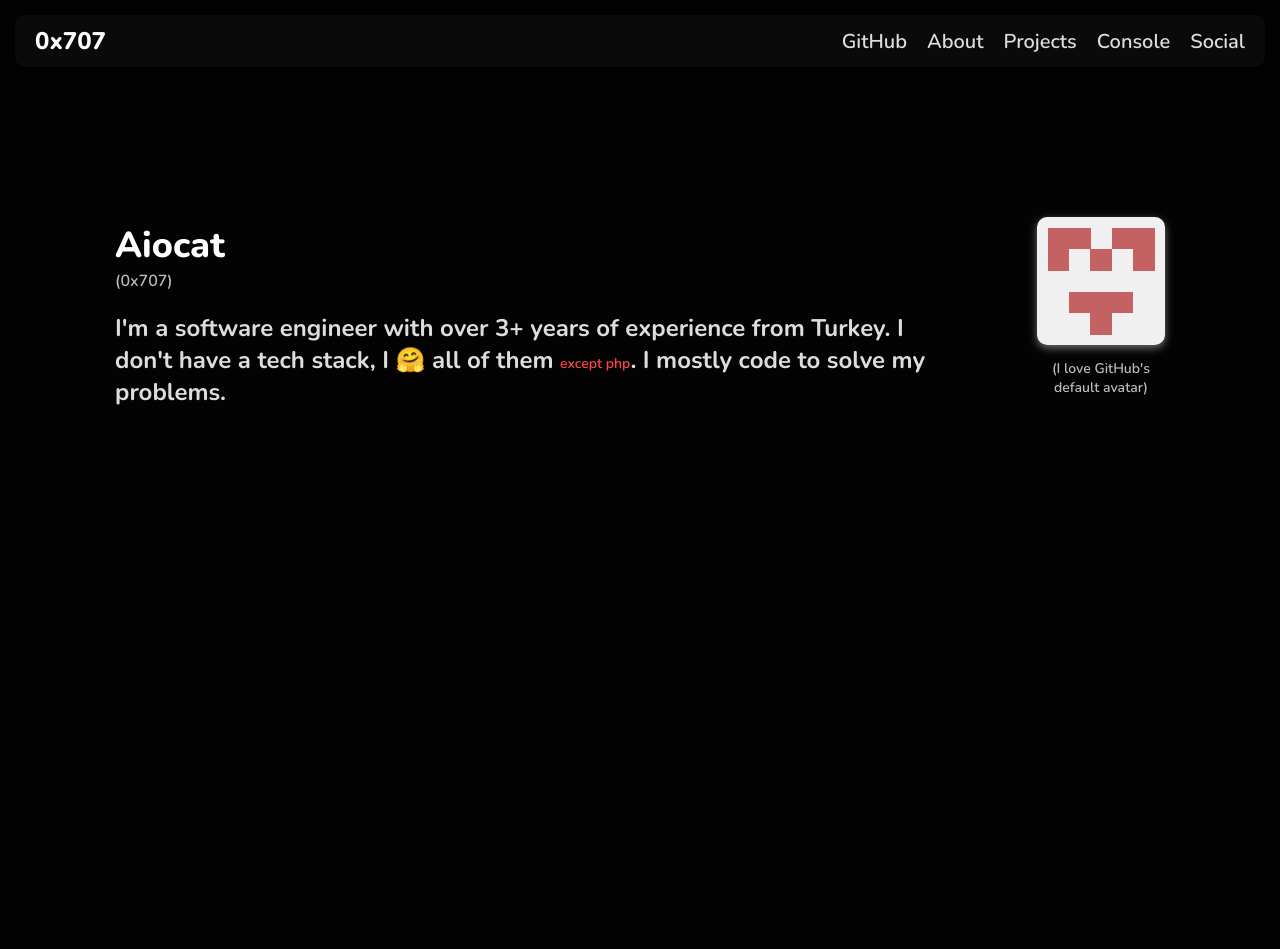
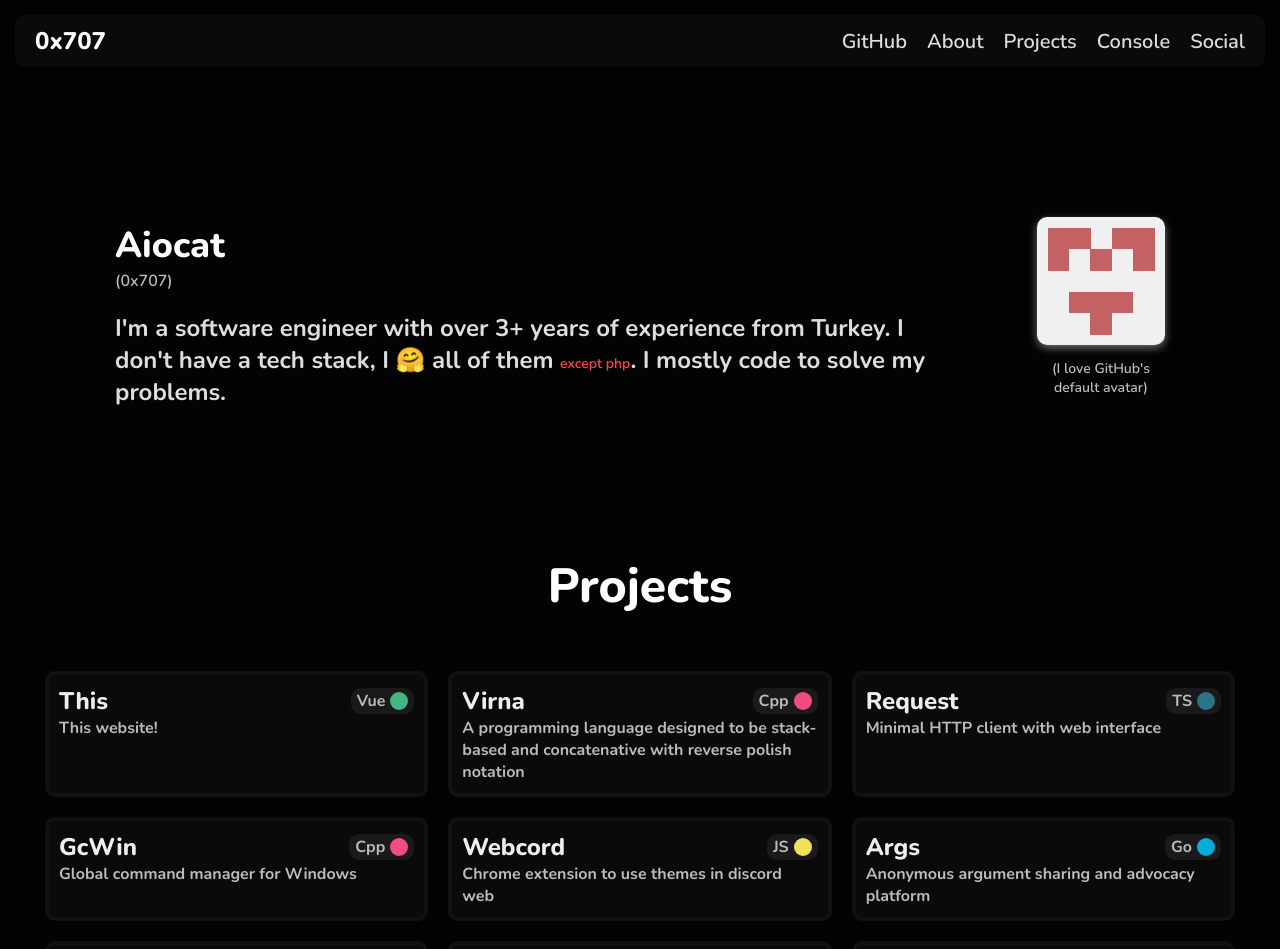
Before and after one commit to aiocat/aiocat.github.io, a Vue app: page / in a window 1280 px wide. Shown: the top 949 px of the page. Before the commit the page ends 800 px from the top, so only its background shows below. Built offline with nearby package versions, Linux system fonts and the light colour scheme.

Commit message:
add projects component

```diff
--- a/src/App.vue
+++ b/src/App.vue
@@ -10,11 +10,13 @@
 <script setup lang="ts">
 import Navbar from './components/Navbar.vue'
 import About from './components/About.vue'
+import Projects from './components/Projects.vue'
 </script>
 
 <template>
   <Navbar />
   <About />
+  <Projects />
 </template>
 
 <style>
--- a/src/components/About.vue
+++ b/src/components/About.vue
@@ -34,13 +34,12 @@ const imageUrl: string = new URL("../../public/pfp.png", import.meta.url).href
 <style scoped>
 div {
     width: 100%;
-    padding: 10px;
+    padding: 50px;
     box-sizing: border-box;
 
     display: flex;
     align-items: center;
     justify-content: space-around;
-    padding: 50px;
 
     margin: 0px auto;
 }
--- /dev/null
+++ b/src/components/ProjectCard.vue
@@ -0,0 +1,130 @@
+<!--
+ Copyright (c) 2022 aiocat
+
+ This software is released under the MIT License.
+ https://opensource.org/licenses/MIT
+-->
+
+<script setup lang="ts">
+defineProps<{
+    title: string,
+    desc: string,
+    repo: string,
+    prog: string,
+}>();
+</script>
+
+<script lang="ts">
+export default {
+    props: ["repo", "title", "desc", "prog"]
+}
+</script>
+
+<template>
+    <div class="card">
+        <span>
+            <a :href="`https://github.com/aiocat/${repo}`">{{ title }}</a>
+            <span class="mark">
+                <p>{{ prog }}</p>
+                <div :class="['round', prog]"></div>
+            </span>
+        </span>
+        <p>{{ desc }}</p>
+    </div>
+</template>
+
+<style scoped>
+.card {
+    background: #0a0a0a;
+    border: 4px solid #111;
+    flex: 1 1 25%;
+    margin: 10px;
+    border-radius: 10px;
+    text-align: left;
+    padding: 10px;
+    align-items: center;
+
+    transition: 200ms;
+}
+
+.card:hover {
+    background: #111;
+}
+
+.card:hover .mark {
+    background: #222;
+}
+
+.mark {
+    background: #1a1a1a;
+    padding: 2px 6px 2px 6px;
+    border-radius: 10px;
+    transition: 200ms;
+}
+
+.round {
+    display: inline-block;
+    width: 18px;
+    height: 18px;
+    border-radius: 10px;
+    margin: 0px;
+    margin-left: 5px;
+}
+
+span {
+    display: flex;
+    align-items: center;
+    justify-content: space-between;
+    flex-wrap: wrap;
+    margin: 0px;
+}
+
+a {
+    color: #eee;
+    font-size: 24px;
+    font-weight: 800;
+    margin: 0px;
+    text-decoration: none;
+
+    transition: 200ms;
+}
+
+a:hover {
+    color: #fff;
+}
+
+p {
+    color: #bbb;
+    font-size: 18 px;
+    font-weight: 700;
+    margin: 0px;
+}
+
+.TS {
+    background: #2b7489;
+}
+
+.Cpp {
+    background: #f34b7d;
+}
+
+.Go {
+    background: #00add8;
+}
+
+.C {
+    background: #555555;
+}
+
+.JS {
+    background: #f1e05a;
+}
+
+.Rust {
+    background: #dea584;
+}
+
+.Vue {
+    background: #41b883;
+}
+</style>
--- /dev/null
+++ b/src/components/Projects.vue
@@ -0,0 +1,67 @@
+<!--
+ Copyright (c) 2022 aiocat
+
+ This software is released under the MIT License.
+ https://opensource.org/licenses/MIT
+-->
+
+<!--
+ Copyright (c) 2022 aiocat
+
+ This software is released under the MIT License.
+ https://opensource.org/licenses/MIT
+-->
+
+<!--
+ Copyright (c) 2022 aiocat
+
+ This software is released under the MIT License.
+ https://opensource.org/licenses/MIT
+-->
+
+<script setup lang="ts">
+import ProjectCard from './ProjectCard.vue'
+</script>
+
+<template>
+    <div>
+        <h1>Projects</h1>
+        <div class="list">
+            <ProjectCard title="This" desc="This website!" repo="aiocat.github.io" prog="Vue" />
+            <ProjectCard title="Virna" desc="A programming language designed to be stack-based and concatenative with reverse polish notation" repo="virna" prog="Cpp" />
+            <ProjectCard title="Request" desc="Minimal HTTP client with web interface" repo="request" prog="TS" />
+            <ProjectCard title="GcWin" desc="Global command manager for Windows" repo="gcwin" prog="Cpp" />
+            <ProjectCard title="Webcord" desc="Chrome extension to use themes in discord web" repo="webcord" prog="JS" />
+            <ProjectCard title="Args" desc="Anonymous argument sharing and advocacy platform" repo="args" prog="Go" />
+            <ProjectCard title="Axis" desc="CLI tool for find text from files" repo="axis" prog="Rust" />
+            <ProjectCard title="Doomake" desc="Makefile clone less than 50 line" repo="doomak" prog="C" />
+            <ProjectCard title="Solute" desc="Github-like avatar creator library" repo="solute" prog="Rust" />
+            <ProjectCard title="Pixasso" desc="Reddit place like website written in one day" repo="pixasso" prog="Go" />
+            <ProjectCard title="JDW" desc="Dynamic windows library for vanilla-js" repo="jdw" prog="JS" />
+        </div>
+    </div>
+</template>
+
+<style scoped>
+div {
+    width: 100%;
+    padding: 10px;
+    box-sizing: border-box;
+    text-align: center;
+
+    margin: 0px auto;
+}
+
+h1 {
+    color: #fff;
+    font-size: 48px;
+    font-weight: 800;
+}
+
+.list {
+    display: flex;
+    flex: 1 1 25%;
+    flex-direction: row;
+    flex-wrap: wrap;
+}
+</style>
```
